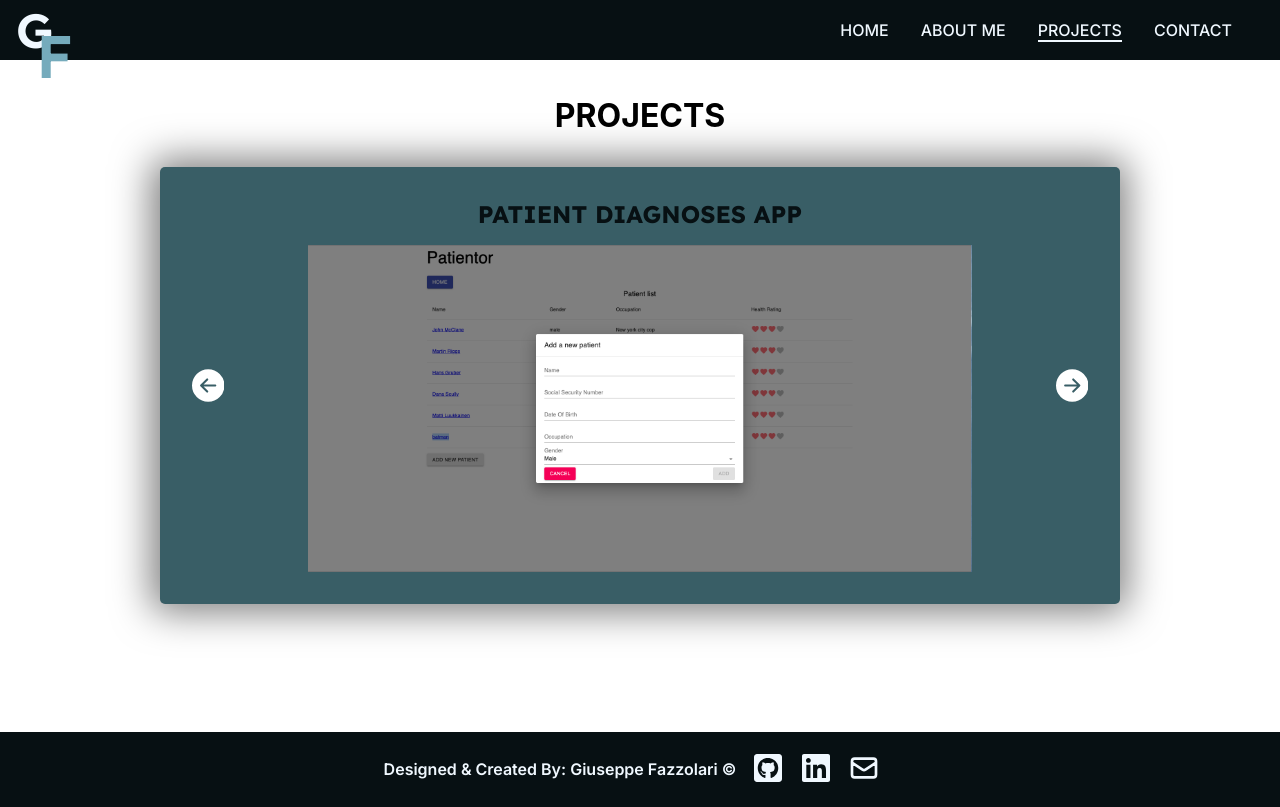
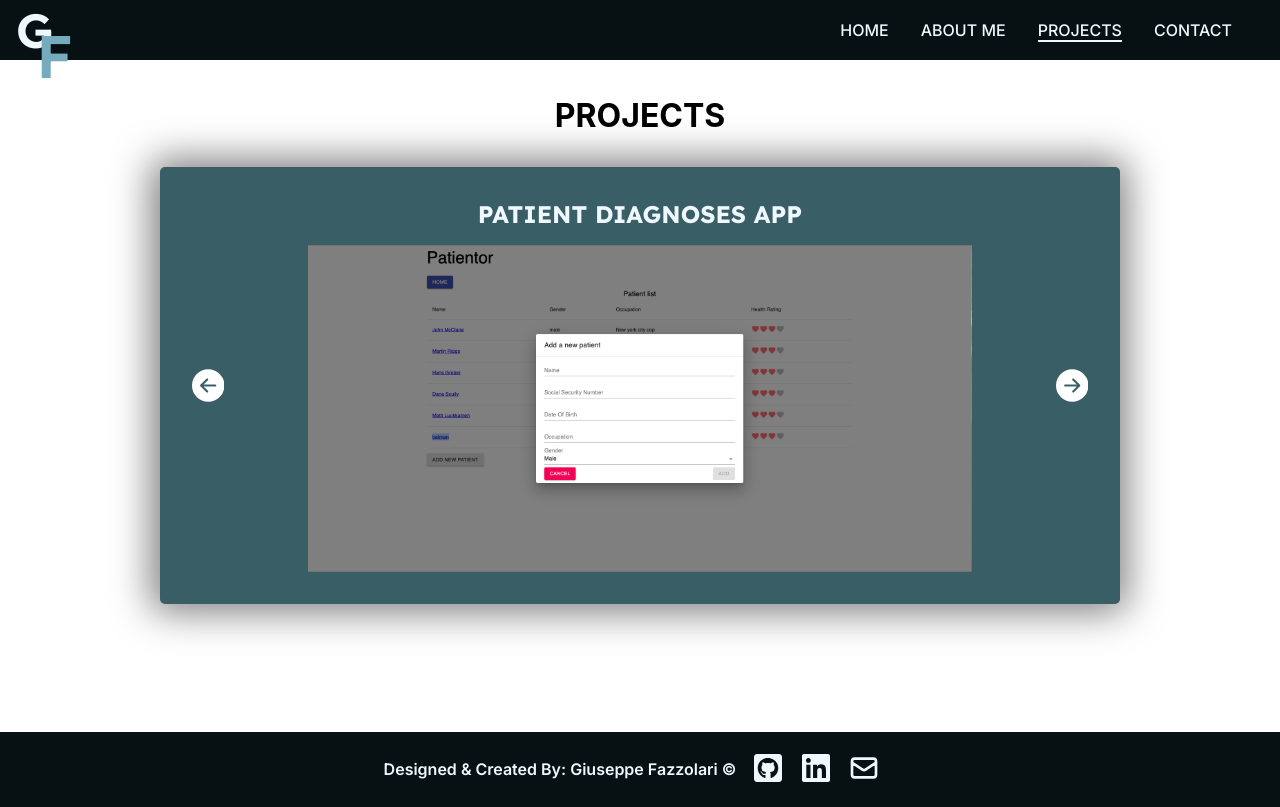
Before and after one commit to fazzolari17/portfolio, a React (Create React App) app: page /projects in a window 1280 px wide. Built offline with nearby package versions, Linux system fonts and the light colour scheme.

Commit message:
fix color contrast issues

```diff
--- a/src/components/projects/styleSheet.js
+++ b/src/components/projects/styleSheet.js
@@ -55,7 +55,7 @@ const style = {
   projectTitle: {
     textAlign: 'center',
     marginBottom: '1rem',
-    color: 'var(--header-background, #071013)'
+    color: 'var(--header-text, #F0F8FF)'
   },
   cardWidth: {
     width: '100%',
```
